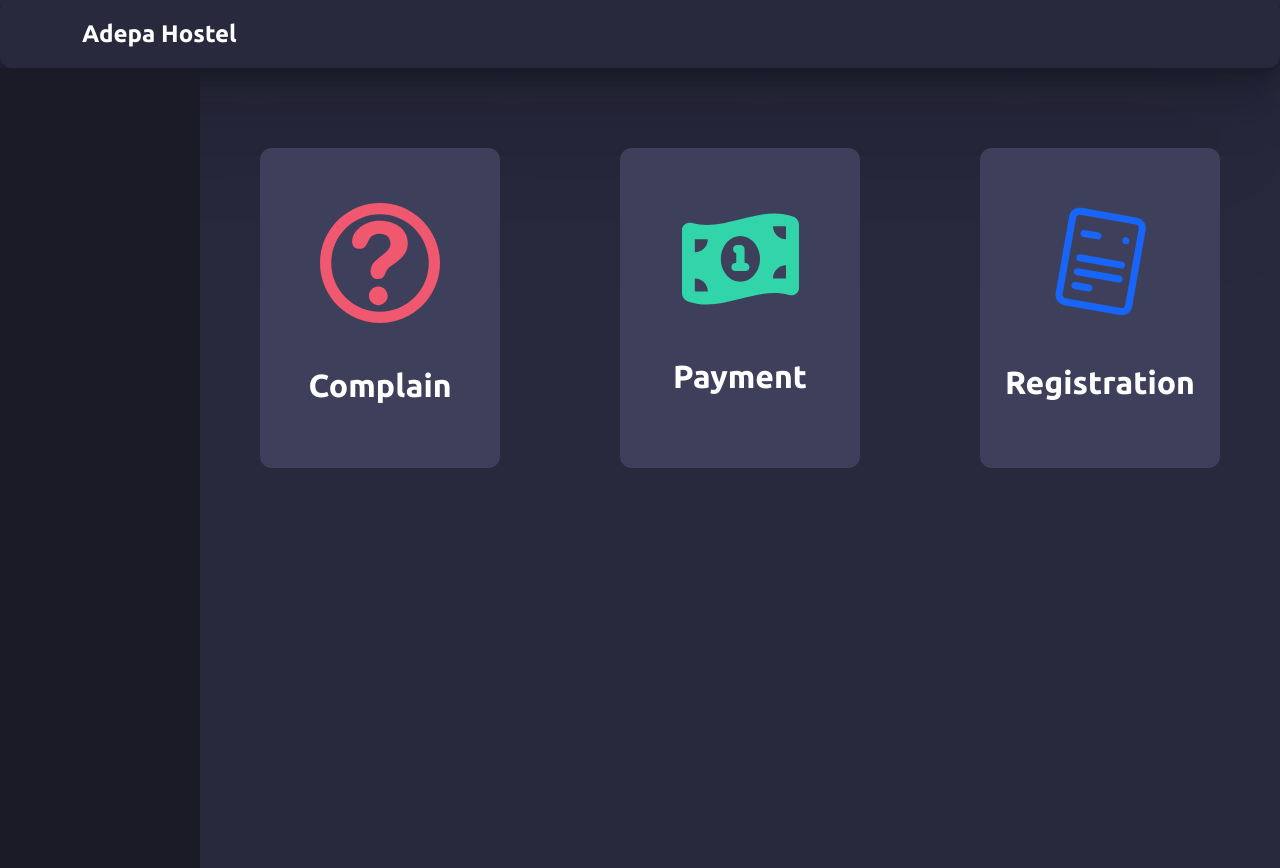
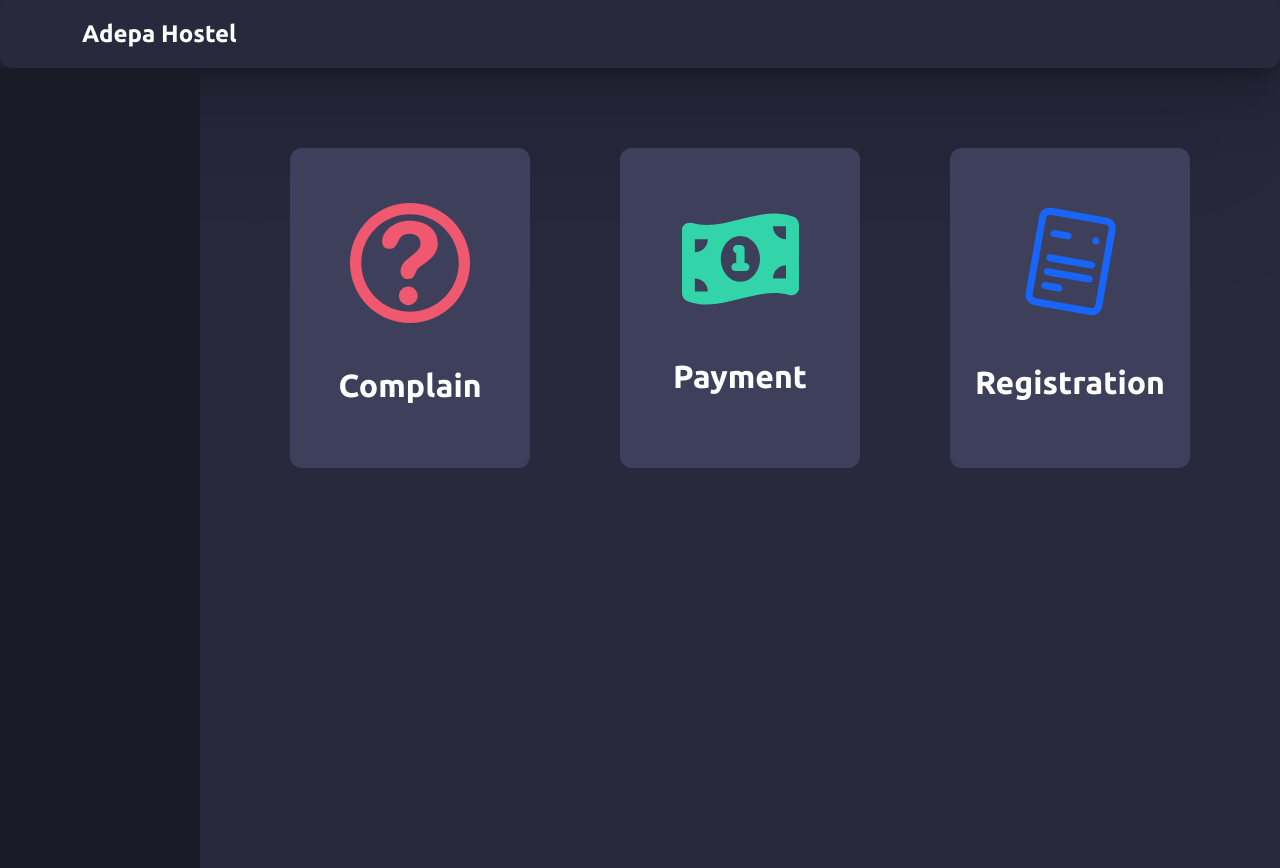
Before and after one commit to Cross-Hatch/hostel-portal, a website: page src/dashboard.html in a window 1280 px wide. Drawn offline with nearby package versions, Linux system fonts and the light colour scheme; files that its build step writes are made by us from their sources.

Commit message:
Modified _dashboard.scss

```diff
--- a/src/sass/_dashboard.scss
+++ b/src/sass/_dashboard.scss
@@ -11,7 +11,9 @@
 
 .dashboard {
   display: flex;
-  justify-content: space-around;
+  justify-content: space-evenly;
+  flex-wrap: wrap;
+  gap: 2em 0em;
   margin: 5em 0 0 0;
 
   .dashboard_item {
```
